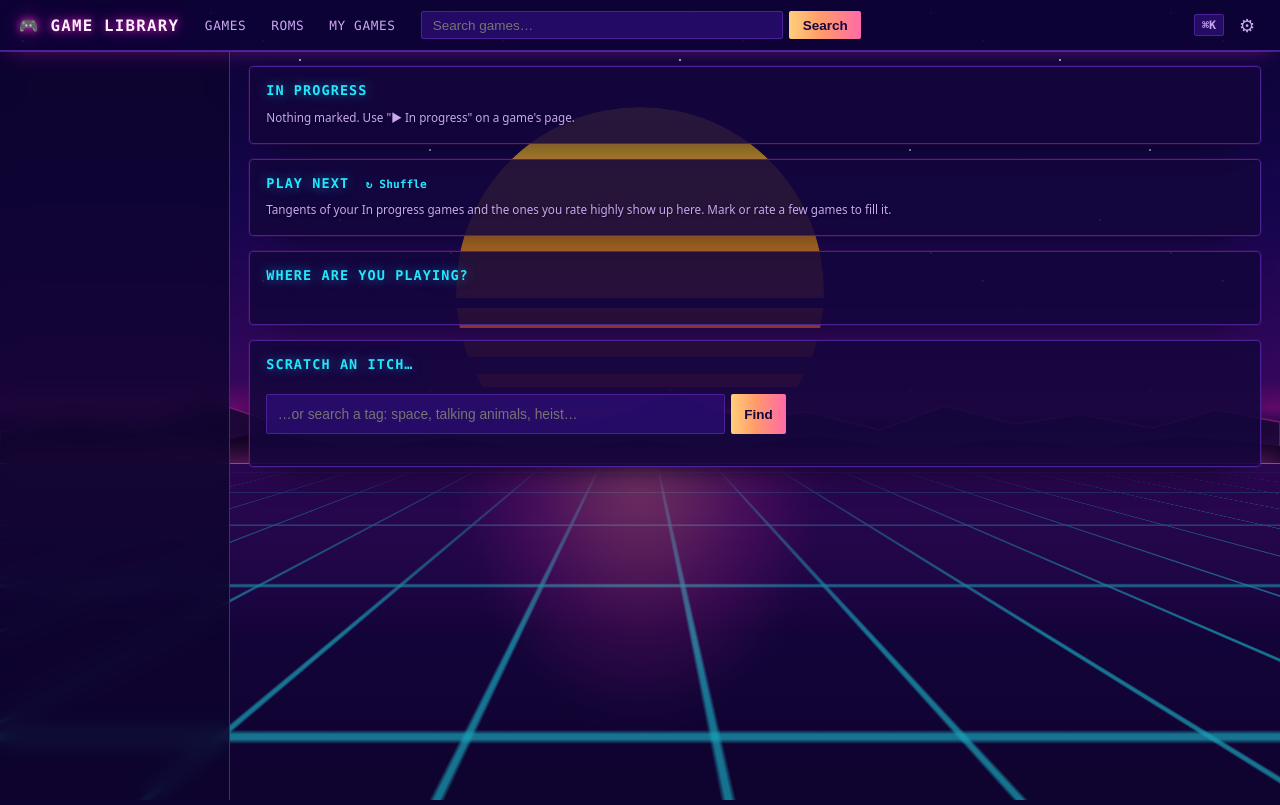
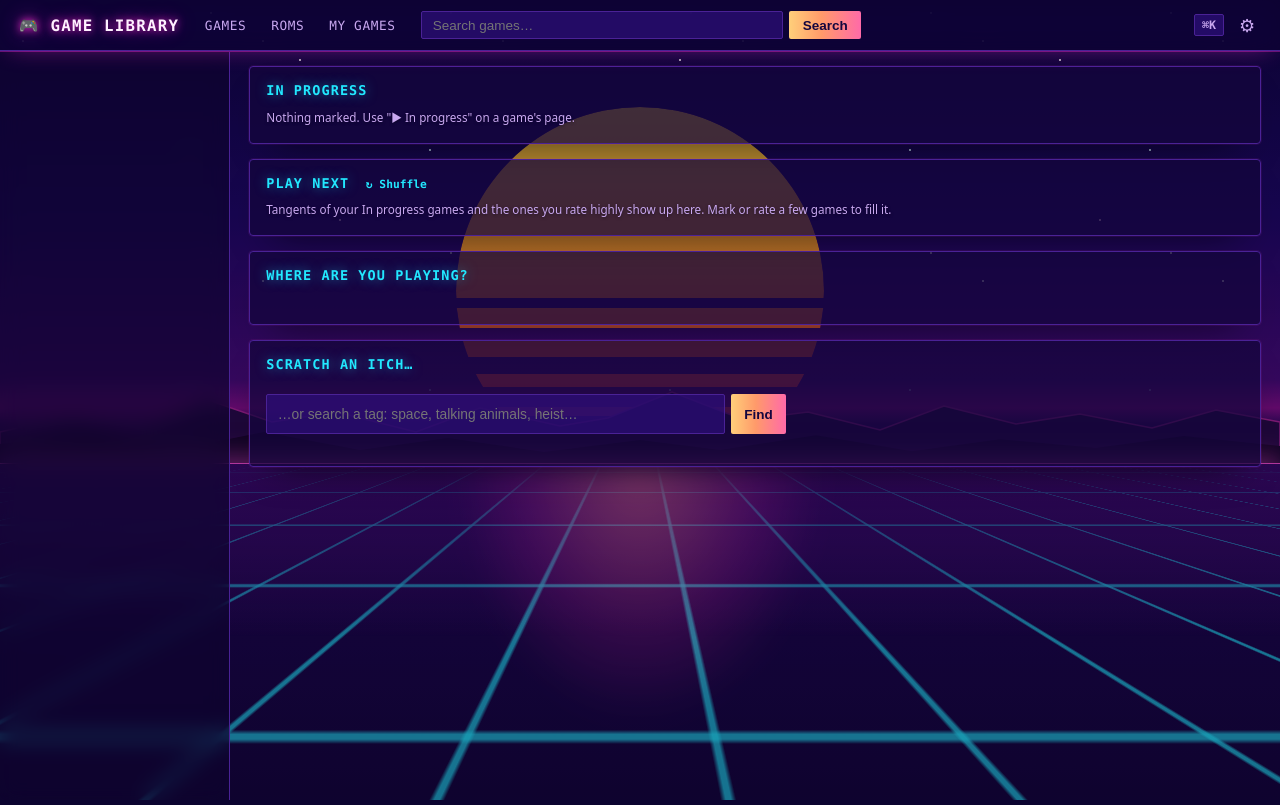
Before and after one commit to daboyter/game-catalog, a Python web app: template portal/templates/home.html in a window 1280 px wide. Run offline with Jinja, Linux system fonts and the light colour scheme; the template is opened without the code that fills it, so the values that code supplies are empty.

Commit message:
portal: see more of the scene through the panels
Panels go from 88% to 72% opaque and the filter sidebar from 78% to 66%,
so the sun, mountains and neon floor show through. Text stays readable
over the sun thanks to the dark text halo.

Co-Authored-By: Claude Opus 5.5 <noreply@anthropic.com>

```diff
--- a/portal/static/style.css
+++ b/portal/static/style.css
@@ -24,7 +24,7 @@
 
   /* surfaces, back to front */
   --bg:        #120638;                   /* solid fallback behind everything */
-  --bg2:       rgb(20 6 60 / .88);        /* panels: sidebar, cards, sections */
+  --bg2:       rgb(20 6 60 / .72);        /* panels: sidebar, cards, sections */
   --bg3:       rgb(44 15 120 / .72);      /* raised bits: inputs, chips, active rows */
   --border:    #4a2296;
   --text:      #fff0ff;
@@ -162,7 +162,7 @@ h1, h2, h3 { font-family: var(--font-display); letter-spacing: .06em; }
 
 .sidebar {
   width: 200px; min-width: 200px; padding: 1rem .75rem;
-  background: rgb(14 4 46 / .78); border-right: 1px solid var(--border);
+  background: rgb(14 4 46 / .66); border-right: 1px solid var(--border);
   -webkit-backdrop-filter: blur(10px);
   backdrop-filter: blur(10px);
   overflow-y: auto;
```
